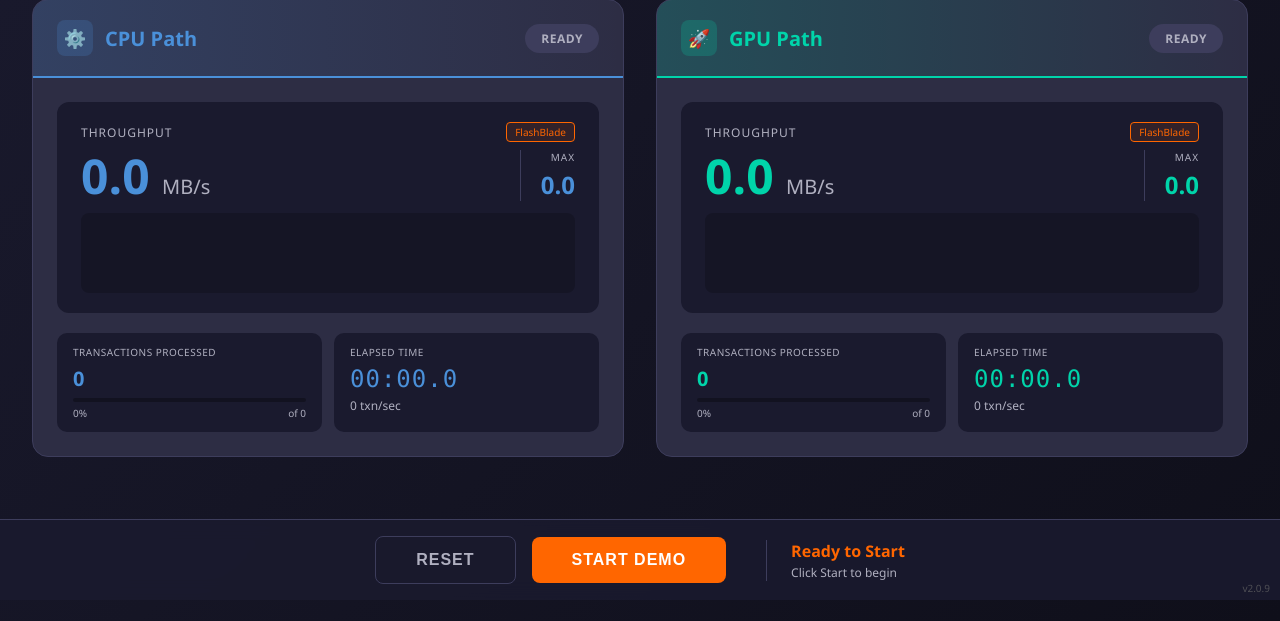
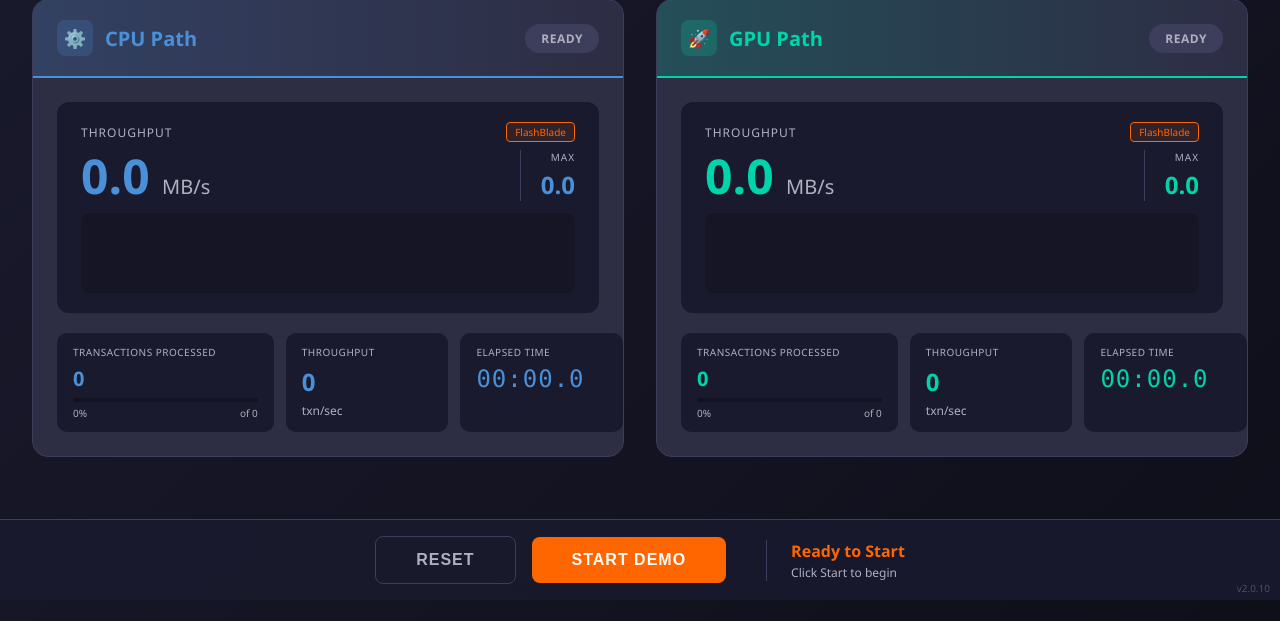
Before and after one commit to PureStorage-OpenConnect/fraud-detection-demo, a Flask app: page / in a window 1280 px wide. Shown: the part 200-821 px from the top of the page. Run offline with Flask 3, Linux system fonts and the light colour scheme; data that the repository does not hold is empty; some libraries are stand-ins or nearby versions.

Commit message:
Rearrange metrics row: Transactions (40%), txn/sec (30%), Timer (30%)
- Change grid layout from 2 columns to 3 columns (40/30/30)
- Move txn/sec to its own prominent widget in the middle
- Add txn-rate-value CSS class for larger font styling
- Remove txn/sec from timer widget
- Bump version to v2.0.10

Co-Authored-By: Claude Opus 4.5 <noreply@anthropic.com>

```diff
--- a/v2/dashboard/static/css/dashboard.css
+++ b/v2/dashboard/static/css/dashboard.css
@@ -463,10 +463,10 @@ body {
 .max-value.cpu { color: var(--cpu-blue); }
 .max-value.gpu { color: var(--gpu-green); }
 
-/* Small metrics row (side by side) */
+/* Small metrics row (3 widgets side by side) */
 .metrics-row {
     display: grid;
-    grid-template-columns: 1fr 1fr;
+    grid-template-columns: 40% 30% 30%;
     gap: 12px;
 }
 
@@ -504,6 +504,21 @@ body {
 .timer-display-small.gpu { color: var(--gpu-green); }
 
 .txn-rate-small {
+    font-size: 12px;
+    color: var(--text-secondary);
+    margin-top: 4px;
+}
+
+/* Txn/sec widget styles */
+.txn-rate-value {
+    font-size: 24px;
+    font-weight: 600;
+}
+
+.txn-rate-value.cpu { color: var(--cpu-blue); }
+.txn-rate-value.gpu { color: var(--gpu-green); }
+
+.txn-rate-unit {
     font-size: 12px;
     color: var(--text-secondary);
     margin-top: 4px;
--- a/v2/dashboard/templates/index.html
+++ b/v2/dashboard/templates/index.html
@@ -128,7 +128,7 @@
                         <div id="cpu-chart" class="throughput-chart"></div>
                     </div>
 
-                    <!-- Transactions + Timer side by side -->
+                    <!-- Transactions + Txn/sec + Timer (40% + 30% + 30%) -->
                     <div class="metrics-row">
                         <div class="metric-card-small">
                             <div class="metric-label-small">Transactions Processed</div>
@@ -142,9 +142,13 @@
                             </div>
                         </div>
                         <div class="metric-card-small">
+                            <div class="metric-label-small">Throughput</div>
+                            <div class="txn-rate-value cpu" id="cpu-txn-rate">0</div>
+                            <div class="txn-rate-unit">txn/sec</div>
+                        </div>
+                        <div class="metric-card-small">
                             <div class="metric-label-small">Elapsed Time</div>
                             <div class="timer-display-small cpu" id="cpu-timer">00:00.0</div>
-                            <div class="txn-rate-small"><span id="cpu-txn-rate">0</span> txn/sec</div>
                         </div>
                     </div>
                 </div>
@@ -178,7 +182,7 @@
                         <div id="gpu-chart" class="throughput-chart"></div>
                     </div>
 
-                    <!-- Transactions + Timer side by side -->
+                    <!-- Transactions + Txn/sec + Timer (40% + 30% + 30%) -->
                     <div class="metrics-row">
                         <div class="metric-card-small">
                             <div class="metric-label-small">Transactions Processed</div>
@@ -192,9 +196,13 @@
                             </div>
                         </div>
                         <div class="metric-card-small">
+                            <div class="metric-label-small">Throughput</div>
+                            <div class="txn-rate-value gpu" id="gpu-txn-rate">0</div>
+                            <div class="txn-rate-unit">txn/sec</div>
+                        </div>
+                        <div class="metric-card-small">
                             <div class="metric-label-small">Elapsed Time</div>
                             <div class="timer-display-small gpu" id="gpu-timer">00:00.0</div>
-                            <div class="txn-rate-small"><span id="gpu-txn-rate">0</span> txn/sec</div>
                         </div>
                     </div>
                 </div>
@@ -273,7 +281,7 @@
 
     <!-- Version Footer -->
     <div style="position: fixed; bottom: 5px; right: 10px; font-size: 10px; color: #666; opacity: 0.7;">
-        v2.0.9
+        v2.0.10
     </div>
 
     <script src="/static/js/dashboard.js"></script>
```
